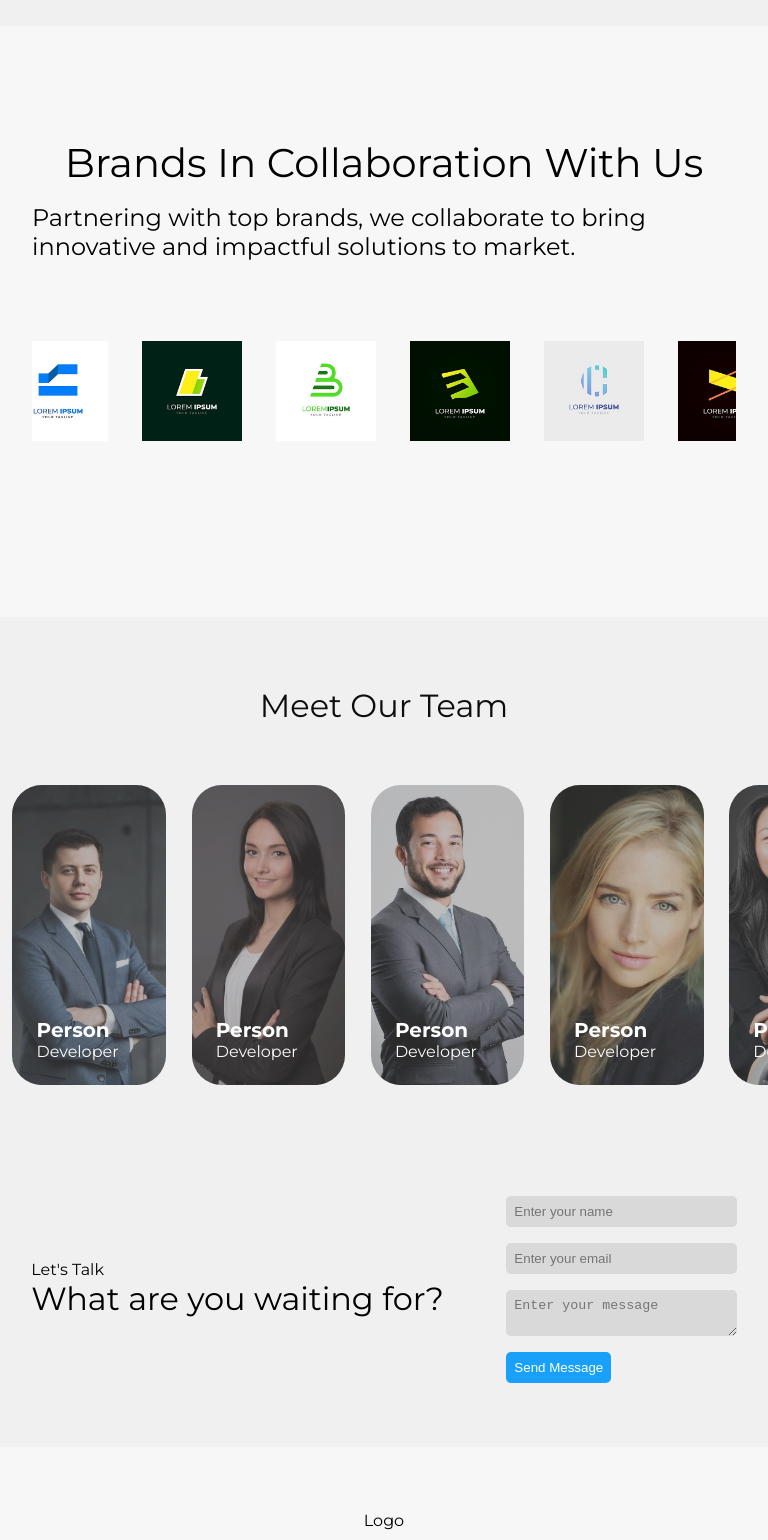
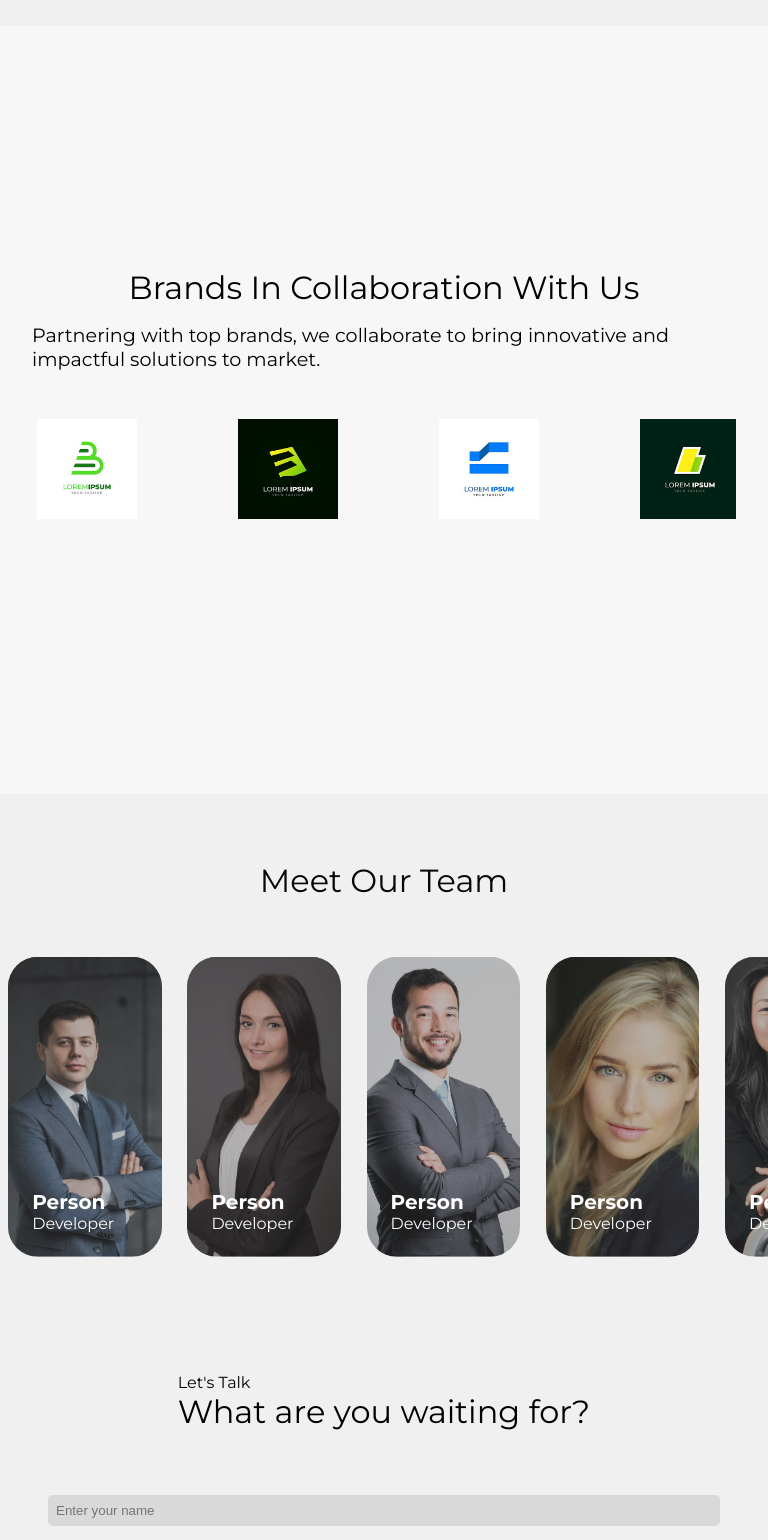
Before and after one commit to Akhileswar1905/Gen-Alpha-Digitals, a Next.js app: page /about in a window 768 px wide. Shown: the part 1320-2860 px from the top of the page. Built offline with nearby package versions, Linux system fonts and the light colour scheme.

Commit message:
resposive homepage

```diff
--- a/src/app/globals.css
+++ b/src/app/globals.css
@@ -89,6 +89,7 @@ h6 {
 }
 
 .swiper_container {
+  width: 100%;
   height: 30rem;
   padding: 5rem 0;
   margin: 2rem !important;
@@ -97,14 +98,14 @@ h6 {
 }
 
 .swiper-slide {
-  width: 20rem;
-  height: 25rem;
+  width: 100%;
   position: relative;
+  height: 30rem;
 }
 
 .swiper-slide img {
-  width: 20rem;
-  height: 25rem;
+  width: 100%;
+  height: 30rem;
   border-radius: 2rem;
   object-fit: cover;
 }
@@ -116,6 +117,7 @@ h6 {
 .swiper-slide-shadow-left,
 .swiper-slide-shadow-right {
   display: none;
+  opacity: 0.5;
 }
 
 .slider-controler {
@@ -204,3 +206,28 @@ h6 {
 .swiper-wrapper {
   width: 50rem !important;
 }
+
+/* Media Query */
+@media screen and (max-width: 768px) {
+  .swiper_container {
+    width: 100%;
+    display: flex;
+    justify-content: center;
+    align-items: center;
+    flex-wrap: wrap;
+    height: 20rem;
+  }
+  .swiper-slide {
+    width: 100%;
+    margin: 1rem;
+    height: 20rem;
+  }
+
+  .swiper-slide > img {
+    height: 20rem;
+  }
+
+  .swiper-wrapper {
+    width: 80% !important;
+  }
+}
--- a/src/components/About/styles.module.css
+++ b/src/components/About/styles.module.css
@@ -75,3 +75,26 @@
 .btn:hover::before {
   height: 175%;
 }
+
+/* Media Queries */
+@media screen and (max-width: 768px) {
+  .container {
+    height: auto;
+    /* border: 5px solid black; */
+  }
+  .heading {
+    padding: 1rem;
+    font-size: 1.5rem;
+  }
+
+  .services {
+    flex-direction: column;
+    gap: 1rem;
+    align-items: center;
+  }
+
+  .service {
+    width: 80%;
+    height: max-content;
+  }
+}
--- a/src/components/Background/BackgroundVideo.jsx
+++ b/src/components/Background/BackgroundVideo.jsx
@@ -11,7 +11,7 @@ const BackgroundVideo = () => {
           Digital World
         </h4>
         <div className={styles.btns}>
-          <button>Get Started</button>
+          <button>Get In Touch</button>
           <button>Learn More</button>
         </div>
       </div>
--- a/src/components/Brands/styles.module.css
+++ b/src/components/Brands/styles.module.css
@@ -91,3 +91,23 @@
     width: 100%;
   }
 }
+
+@media (max-width: 768px) {
+  .container {
+    height: 80vh;
+    margin: 4rem 0;
+  }
+  .container h1 {
+    font-size: 2rem;
+    text-align: center;
+  }
+  .container > p {
+    font-size: 1.2rem;
+  }
+  .brands {
+    margin: 3rem 0;
+  }
+  .brand {
+    animation-duration: 10s;
+  }
+}
--- a/src/components/Contact/Contact.jsx
+++ b/src/components/Contact/Contact.jsx
@@ -1,10 +1,31 @@
+"use client";
+import { useRef } from "react";
 import Footer from "../Footer/Footer";
 import styles from "./styles.module.css";
+import { useScroll, useTransform, motion } from "framer-motion";
 const Contact = () => {
+  const ref = useRef(null);
+  const { scrollYProgress } = useScroll({
+    target: ref,
+    offset: ["start end", "end end"],
+  });
+
+  const opacity = useTransform(scrollYProgress, [0, 1], [0, 1]);
+  const scale = useTransform(scrollYProgress, [0, 1], [0.8, 1]);
+  const translateX = useTransform(scrollYProgress, [0, 1], [-10, 0]);
+
   return (
     <>
       <div className={styles.container}>
-        <div className={styles.wrapper}>
+        <motion.div
+          className={styles.wrapper}
+          ref={ref}
+          style={{
+            opacity,
+            scale,
+            translateX,
+          }}
+        >
           <div className={styles.section1}>
             <p>Let&apos;s Talk</p>
             <h1>What are you waiting for?</h1>
@@ -20,7 +41,7 @@ const Contact = () => {
               <button>Send Message</button>
             </form>
           </div>
-        </div>
+        </motion.div>
       </div>
       <Footer />
     </>
--- a/src/components/Contact/styles.module.css
+++ b/src/components/Contact/styles.module.css
@@ -56,3 +56,20 @@
     padding: 4rem 0;
   }
 }
+@media (max-width: 768px) {
+  .container {
+    height: auto;
+    padding: 4rem 0;
+  }
+
+  .wrapper {
+    width: 100%;
+    flex-direction: column;
+    gap: 1rem;
+  }
+
+  .section2 {
+    width: 100%;
+    padding: 3rem;
+  }
+}
--- a/src/components/Projects/styles.module.css
+++ b/src/components/Projects/styles.module.css
@@ -15,5 +15,42 @@
 }
 
 .img {
-  border: 1px solid #ccc;
+  width: 100%;
+  height: auto;
 }
+
+/* Media Query */
+@media (min-width: 768px) {
+  .container {
+    flex-direction: row;
+    flex-wrap: wrap;
+    justify-content: space-around;
+    height: auto;
+  }
+
+  .container h1 {
+    font-size: 3rem;
+  }
+
+  .swiper_container {
+    width: 100%;
+    display: flex;
+    justify-content: center;
+    align-items: center;
+    flex-wrap: wrap;
+  }
+
+  .slide {
+    display: flex;
+    flex-wrap: wrap;
+    justify-content: center;
+    gap: 1rem;
+    margin: 1rem;
+    width: 30%;
+  }
+
+  .img {
+    width: 100%;
+    margin: 1rem;
+  }
+}
--- a/src/components/Testimonial1/styles.module.css
+++ b/src/components/Testimonial1/styles.module.css
@@ -29,3 +29,15 @@
 .client {
   border-radius: 30.15px;
 }
+
+/* Media Queries */
+@media screen and (max-width: 768px) {
+  .wrapper {
+    flex-direction: column-reverse;
+    gap: 1rem;
+  }
+
+  .wrapper .section1 {
+    width: 86%;
+  }
+}
--- a/src/components/Testimonial2/styles.module.css
+++ b/src/components/Testimonial2/styles.module.css
@@ -29,3 +29,15 @@
 .client {
   border-radius: 30.15px;
 }
+
+/* Media Queries */
+@media screen and (max-width: 768px) {
+  .wrapper {
+    flex-direction: column-reverse;
+    gap: 1rem;
+  }
+
+  .wrapper .section1 {
+    width: 86%;
+  }
+}
```
Also changed, not shown: src/components/About/About.jsx (+7 -37 lines), src/components/Background/styles.module.css (+21 -0 lines), src/components/Projects/Projects.jsx (+13 -4 lines).
